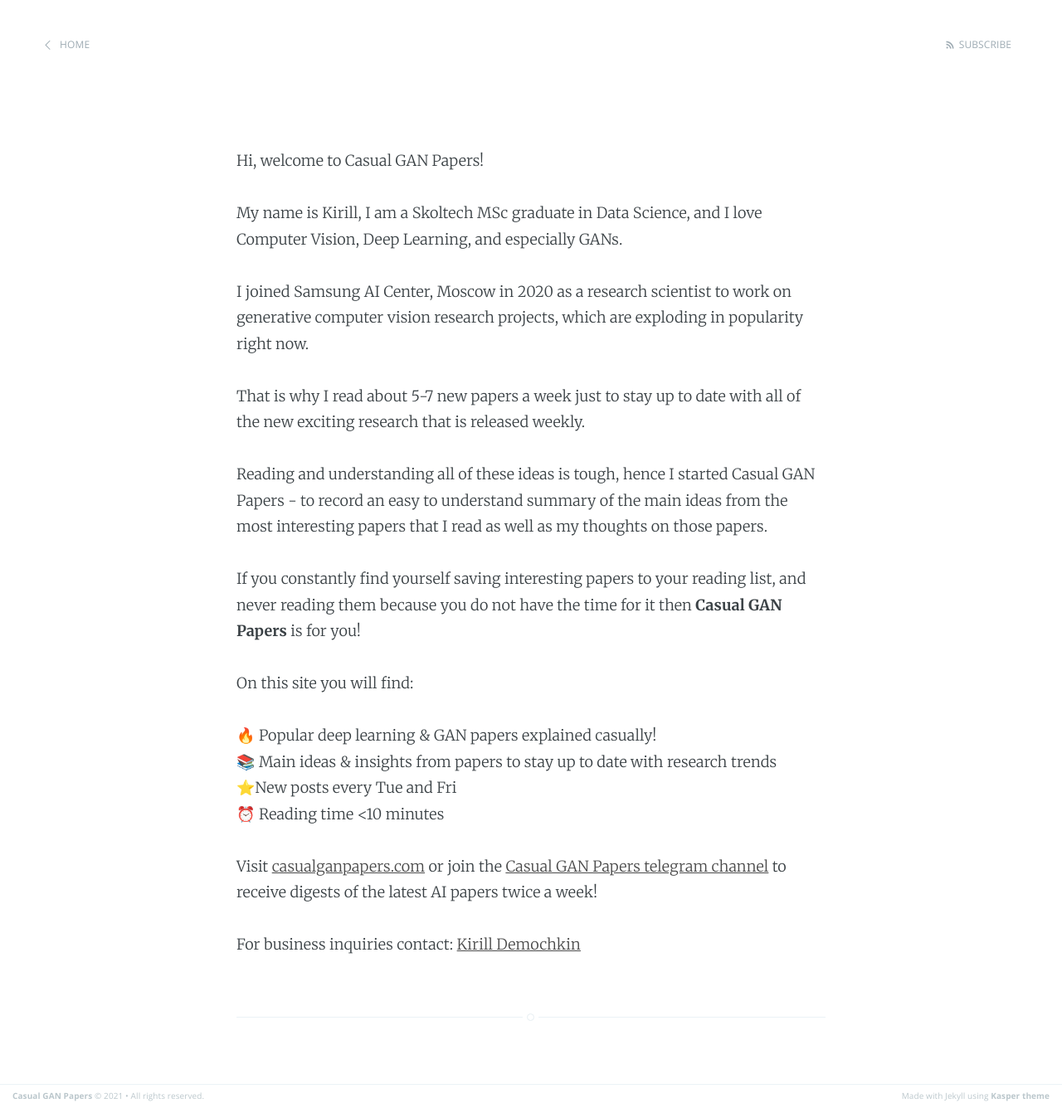
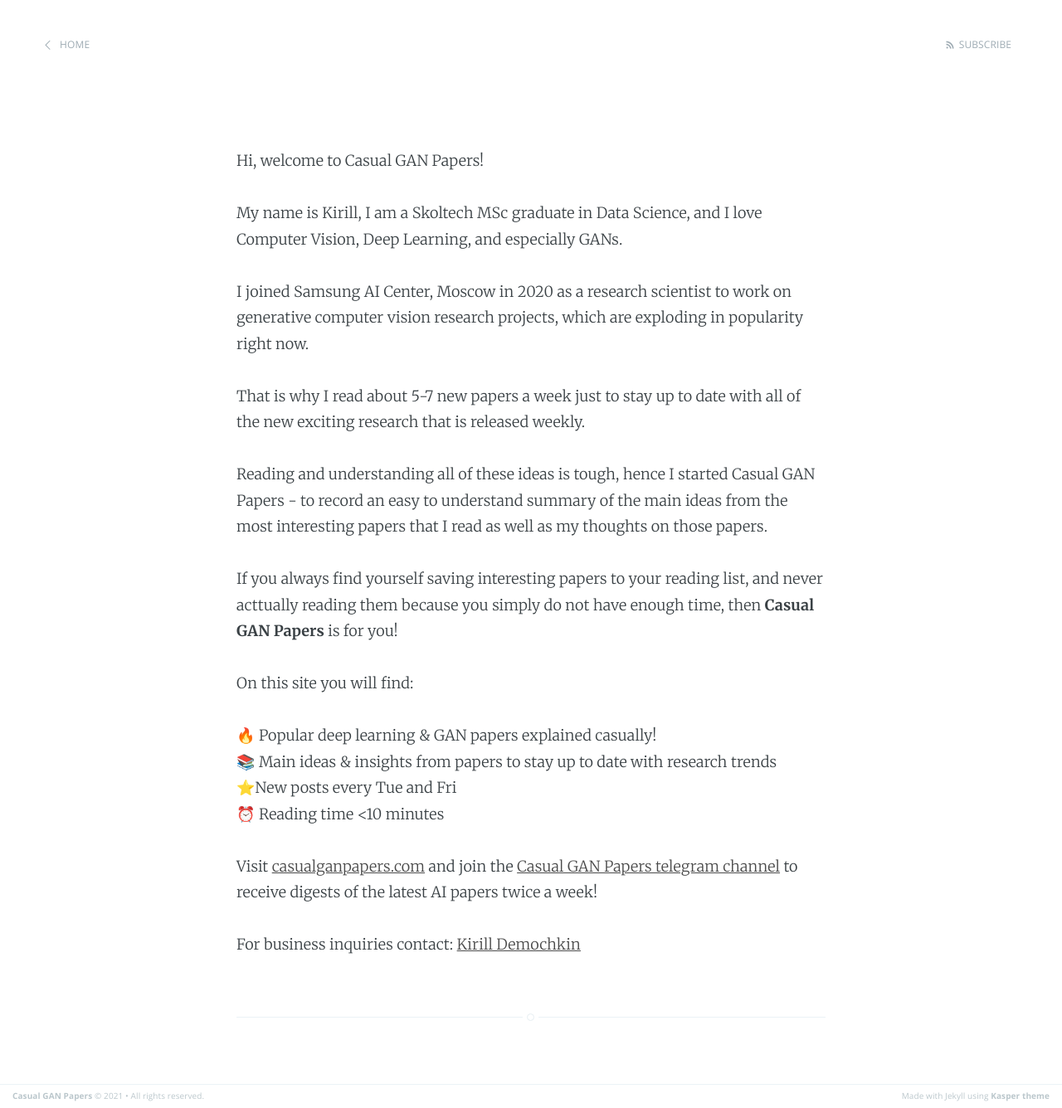
Before and after one commit to KirillDemochkin/kirilldemochkin.github.io, a Jekyll site: the page built from about.md, in a window 1280 px wide. Shown: the whole page at 83% size. Built offline with Jekyll 4.4.1, drawn with Linux system fonts in a browser that asks for light colours; our own code applies the rules of GitHub Pages for plain Markdown files.

Commit message:
Update about.md

```diff
--- a/about.md
+++ b/about.md
@@ -8,7 +8,7 @@ That is why I read about 5-7 new papers a week just to stay up to date with all
 
 Reading and understanding all of these ideas is tough, hence I started Casual GAN Papers - to record an easy to understand summary of the main ideas from the most interesting papers that I read as well as my thoughts on those papers.
 
-If you constantly find yourself saving interesting papers to your reading list, and never reading them because you do not have the time for it then **Casual GAN Papers** is for you!
+If you always find yourself saving interesting papers to your reading list, and never acttually reading them because you simply do not have enough time, then **Casual GAN Papers** is for you!
 
 On this site you will find:
 
@@ -18,7 +18,7 @@ On this site you will find:
 ⏰ Reading time <10 minutes
 
 Visit [casualganpapers.com](https://www.casualganpapers.com)
-or join the [Casual GAN Papers telegram channel](https://t.me/joinchat/KeutnzlvetRkZGZi)
+and join the [Casual GAN Papers telegram channel](https://t.me/joinchat/KeutnzlvetRkZGZi)
 to receive digests of the latest AI papers twice a week!
 
 For business inquiries contact: [Kirill Demochkin](mailto:kdemochkin@gmail.com)
```
